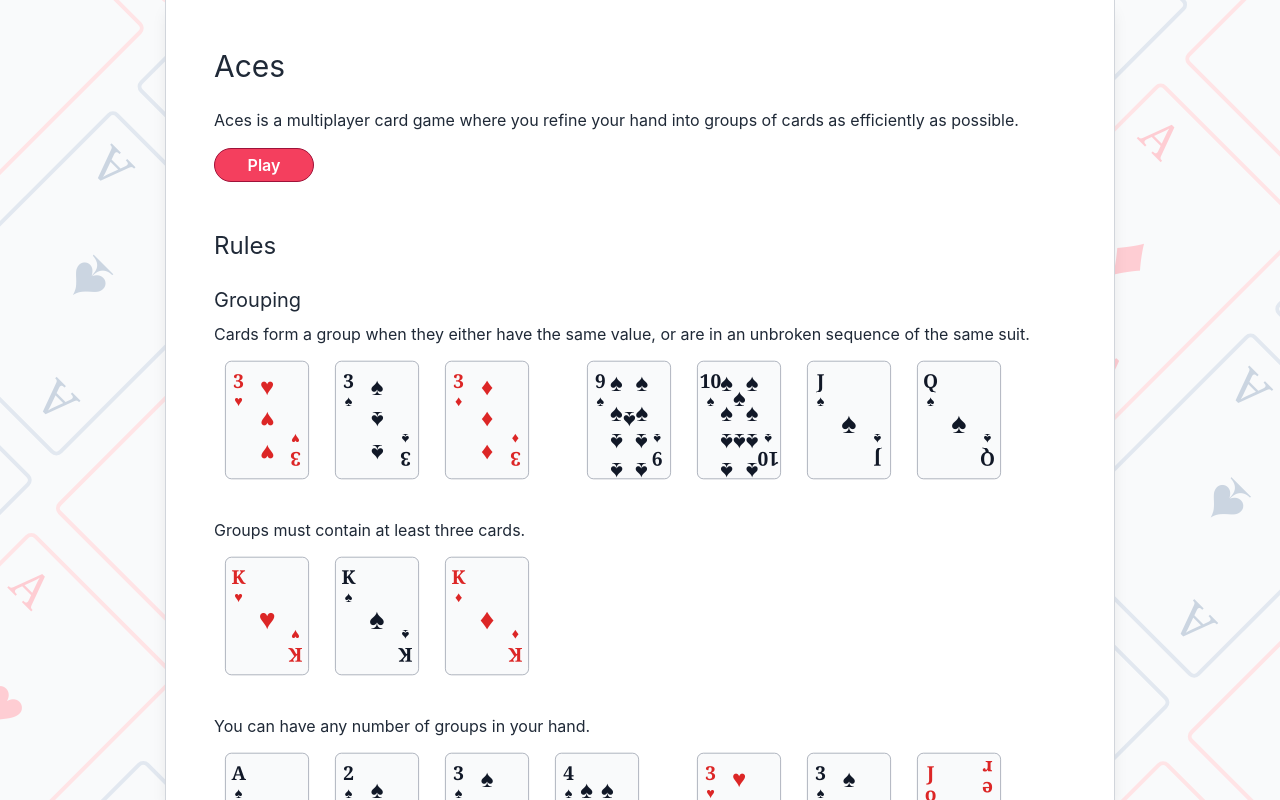
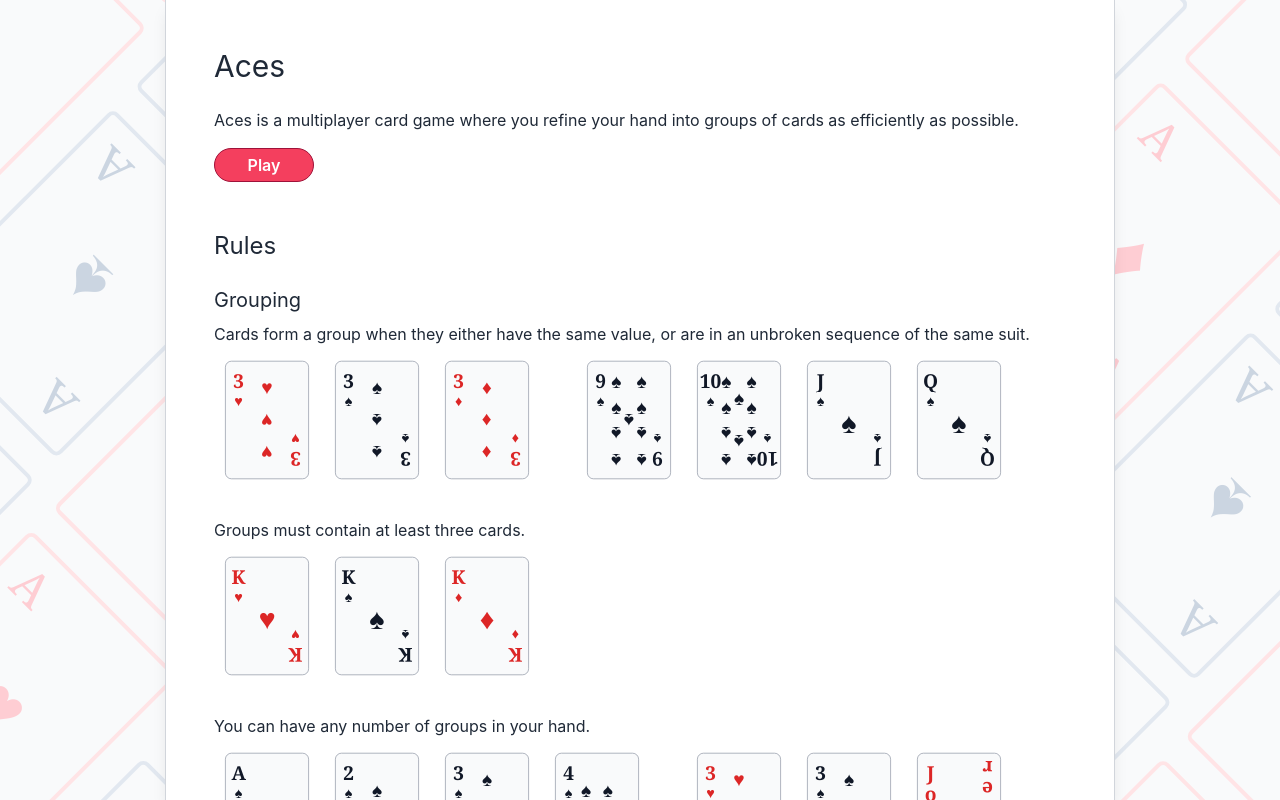
Before and after one commit to tfritzy/aces-web, a React (Create React App) app: page /rules in a window 1280 px wide. Built offline with nearby package versions, Linux system fonts and the light colour scheme.

Commit message:
Smaller icons

```diff
--- a/src/Game/PlayingCard.tsx
+++ b/src/Game/PlayingCard.tsx
@@ -179,7 +179,7 @@ const CardFace = (props: CardFaceProps): JSX.Element | null => {
 
     face = (
       <div className="flex grow flex-row w-full px-1">
-        <div className="flex grow flex-col items-center justify-evenly justify-items-stretch text-3xl">
+        <div className="flex grow flex-col items-center justify-evenly justify-items-stretch text-2xl">
           {Array.from({ length: counts[0] }).map((_, i) => (
             <div className={i > counts[0] / 2 - 1 ? "rotate-180" : ""} key={i}>
               {getSuitIcon(card.suit)}
@@ -187,7 +187,7 @@ const CardFace = (props: CardFaceProps): JSX.Element | null => {
           ))}
         </div>
 
-        <div className="flex grow flex-col items-center justify-evenly justify-items-stretch text-3xl">
+        <div className="flex grow flex-col items-center justify-evenly justify-items-stretch text-2xl">
           {Array.from({ length: counts[1] }).map((_, i) => (
             <div className={i > counts[1] / 2 - 1 ? "rotate-180" : ""} key={i}>
               {getSuitIcon(card.suit)}
@@ -195,7 +195,7 @@ const CardFace = (props: CardFaceProps): JSX.Element | null => {
           ))}
         </div>
 
-        <div className="flex grow flex-col items-center justify-evenly justify-items-stretch text-3xl">
+        <div className="flex grow flex-col items-center justify-evenly justify-items-stretch text-2xl">
           {Array.from({ length: counts[2] }).map((_, i) => (
             <div className={i > counts[2] / 2 - 1 ? "rotate-180" : ""} key={i}>
               {getSuitIcon(card.suit)}
```
